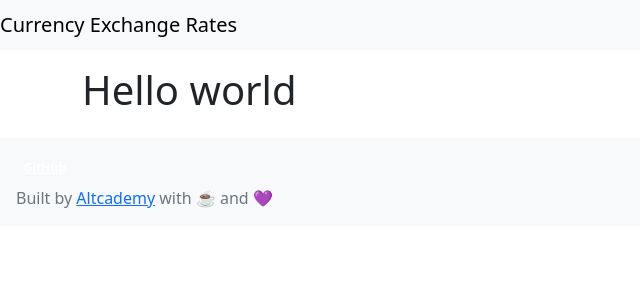
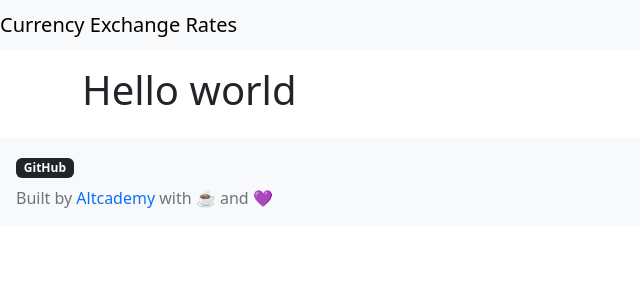
Before and after one commit to SylKiviloo/Exchange-rate-site, a React (Create React App) app: page / in a window 1280 px wide. Shown: the top 300 px of the page, without its empty margins (0-640 px from the left). Built offline with nearby package versions, Linux system fonts and the light colour scheme.

Commit message:
adjust bootstrap classes for Layout

```diff
--- a/src/Layout.js
+++ b/src/Layout.js
@@ -12,10 +12,10 @@ const Layout = (props) => {
       </div>
       <footer className="p-3 bg-light">
         <div className="mb-2">
-          <a className="badge badge-dark" href="https://github.com/Altcademy/exchange-rate-site" target="_blank">GitHub</a>
+          <a className="badge bg-dark text-decoration-none" href="https://github.com/Altcademy/exchange-rate-site" target="_blank">GitHub</a>
         </div>
         <div>
-          <span className="mr-3 text-secondary">Built by <a href="https://www.altcademy.com" target="_blank">Altcademy</a> with ☕ and 💜</span>
+          <span className="mr-3 text-secondary">Built by <a href="https://www.altcademy.com" target="_blank" className="text-decoration-none">Altcademy</a> with ☕ and 💜</span>
         </div>
       </footer>
     </React.Fragment>
```
Also changed, not shown: src/App.js (line endings or trailing spaces).
